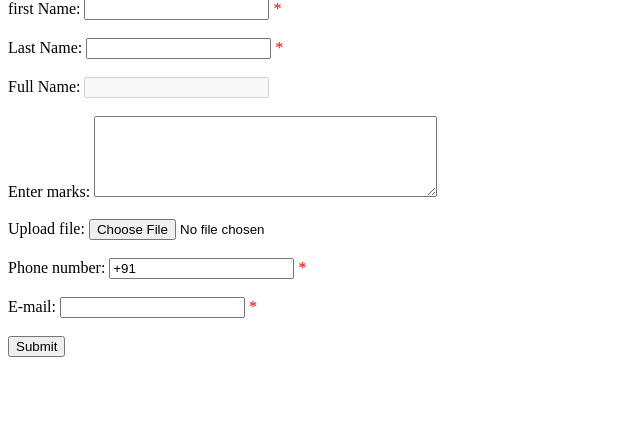
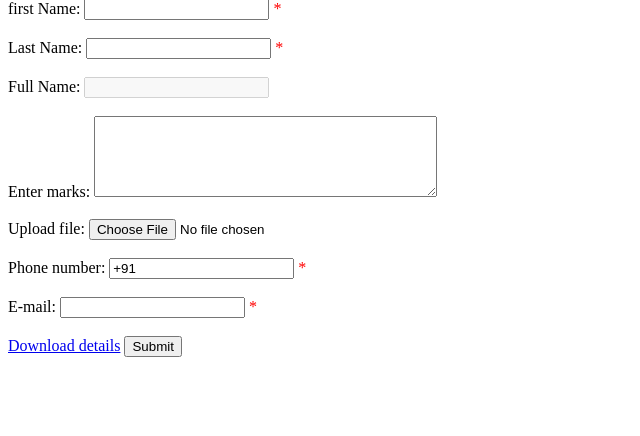
Before and after one commit to itsritiksharma/PHP-assignment, a PHP site: page / in a window 1280 px wide. Shown: the part 51-487 px from the top of the page, without its empty margins (0-640 px from the left). Run offline with PHP 8.4, Linux system fonts and the light colour scheme.

Commit message:
TRN-55:Added anchor tag to download

```diff
--- a/TRN-55/index.php
+++ b/TRN-55/index.php
@@ -38,7 +38,7 @@
 			<span class="error">* <?php echo $emailErr;?></span>
 			<br><br>
 
-
+			<a href="download.php?file=details.doc">Download details</a>
 
 			<input type="submit" name="submit" value="Submit">
 		</form>
```
